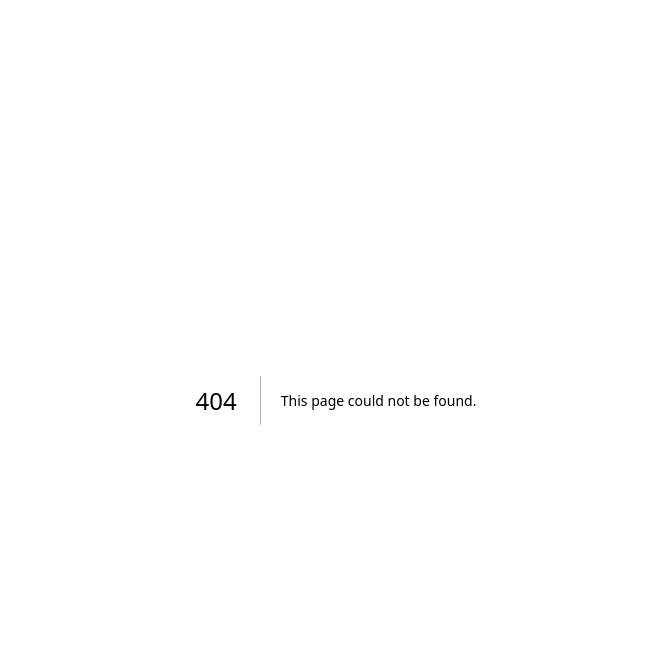
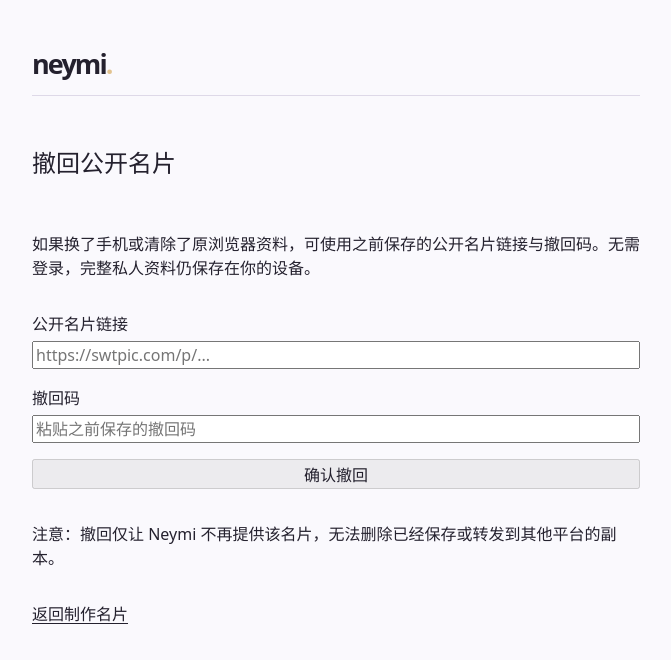
Before and after one commit to huangxc8029-hash/neymi, a Next.js app in the folder Neymi_v1.2/Neymi_Dev_Package_v1.2/: page /revoke in a window 1280 px wide. Before the commit this address had no page. Shown: the top 660 px of the page, without its empty margins (304-975 px from the left). Built offline with nearby package versions, Linux system fonts and the light colour scheme.

Commit message:
feat(sharing): allow cross-device revocation with saved token

```diff
--- /dev/null
+++ b/Neymi_v1.2/Neymi_Dev_Package_v1.2/src/app/revoke/page.tsx
@@ -0,0 +1,56 @@
+'use client';
+
+import {useState} from 'react';
+import Link from 'next/link';
+
+export default function RevokePublicCardPage(){
+  const [link,setLink]=useState('');
+  const [token,setToken]=useState('');
+  const [busy,setBusy]=useState(false);
+  const [status,setStatus]=useState('');
+  async function revoke(){
+    const raw=link.trim();
+    let id:string;
+    try{
+      const target=new URL(raw);
+      const allowed=new Set([window.location.hostname,'swtpic.com','www.swtpic.com']);
+      const match=target.pathname.match(/^\/p\/([A-Za-z0-9_-]{16,64})\/?$/);
+      if(!allowed.has(target.hostname)||target.protocol!=='https:'||!match)throw new Error('Invalid public URL');
+      id=match[1];
+    }catch{setStatus('请输入以 https://swtpic.com/p/ 开头的有效公开名片链接。');return;}
+    if(!token.trim()){setStatus('请输入之前保存的撤回码。');return;}
+    if(!window.confirm('撤回后原链接将无法继续访问。聊天软件可能仍缓存旧预览。确定撤回吗？'))return;
+    setBusy(true);setStatus('');
+    try{
+      const response=await fetch(`/v1/publications/${encodeURIComponent(id)}`,{
+        method:'DELETE',cache:'no-store',
+        headers:{authorization:`Bearer ${token.trim()}`},
+      });
+      if(!response.ok){setStatus('撤回失败：链接可能已过期，或撤回码不正确。');return;}
+      setToken('');
+      setStatus('公开名片已撤回。第三方应用可能仍保留旧的图片或文字缓存。');
+    }catch{setStatus('网络请求失败，请稍后重试。');}
+    finally{setBusy(false);}
+  }
+  return <main className="workspace" style={{maxWidth:640,margin:'0 auto',padding:'32px 16px'}}>
+    <header className="site-header"><Link className="wordmark" href="/">neymi<span>.</span></Link></header>
+    <section style={{display:'grid',gap:16,marginTop:28}}>
+      <h1>撤回公开名片</h1>
+      <p>如果换了手机或清除了原浏览器资料，可使用之前保存的公开名片链接与撤回码。无需登录，完整私人资料仍保存在你的设备。</p>
+      <label style={{display:'grid',gap:6}}>公开名片链接
+        <input value={link} onChange={event=>setLink(event.target.value)} type="url" autoComplete="off"
+          placeholder="https://swtpic.com/p/..." maxLength={2048}/>
+      </label>
+      <label style={{display:'grid',gap:6}}>撤回码
+        <input value={token} onChange={event=>setToken(event.target.value)} type="password" autoComplete="off"
+          placeholder="粘贴之前保存的撤回码" maxLength={512}/>
+      </label>
+      <button type="button" disabled={busy||!link.trim()||!token.trim()} onClick={()=>void revoke()}>
+        {busy?'正在撤回…':'确认撤回'}
+      </button>
+      {status&&<p role="status">{status}</p>}
+      <p>注意：撤回仅让 Neymi 不再提供该名片，无法删除已经保存或转发到其他平台的副本。</p>
+      <Link href="/">返回制作名片</Link>
+    </section>
+  </main>;
+}
```
